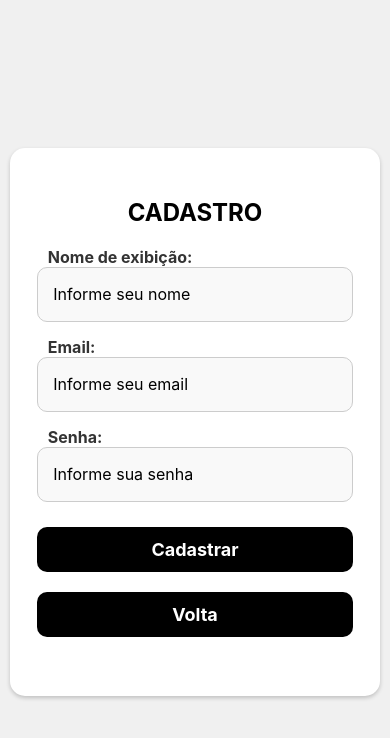
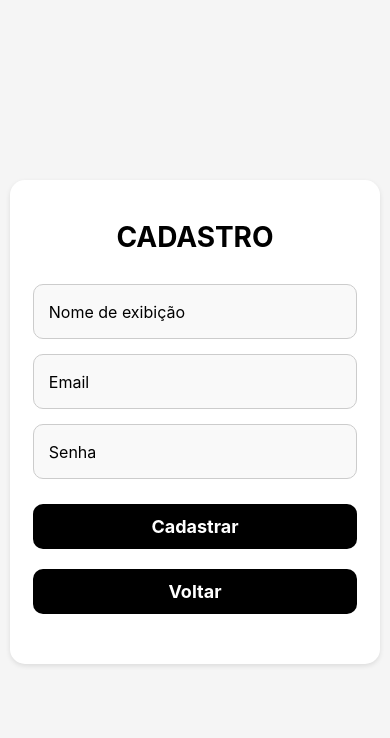
Before and after one commit to LTilio/InsuLogApp, a React Native app in the folder InsuLog/: screen /StackSignUpScreen in a window 390 px wide. Shown: the top 738 px of the page. Built offline with nearby package versions, Linux system fonts and the light colour scheme.

Commit message:
Fix: Card SignUp

```diff
--- a/InsuLog/src/components/ButtonComponent.tsx
+++ b/InsuLog/src/components/ButtonComponent.tsx
@@ -28,7 +28,7 @@ export const styles = StyleSheet.create({
     width: "90%",
   },
   buttonDisabled: {
-    backgroundColor: "#d0b1e0",
+    backgroundColor: "#c5c5c5",
   },
   text: {
     color: "#fff",
--- a/InsuLog/src/screens/HomeScreen.tsx
+++ b/InsuLog/src/screens/HomeScreen.tsx
@@ -66,6 +66,7 @@ export function HomeScreen() {
 
     const message = `
 💉 *Registro de Glicose* 💉
+
 *Glicose*: ${latestDoc.glucose} mg/dL
 *Insulina Utilizada*: ${latestDoc.insulinUsed}
 *Quantidade*: ${latestDoc.insulinAmount} und
--- a/InsuLog/src/screens/SignUpSreen.tsx
+++ b/InsuLog/src/screens/SignUpSreen.tsx
@@ -1,7 +1,19 @@
 import { useState } from "react";
 import { useAuthContext } from "../context/AuthContext";
 import { AppUser } from "../@types/fireStore";
-import { Button, Keyboard, StyleSheet, Text, TextInput, TouchableWithoutFeedback, View } from "react-native";
+import {
+  Button,
+  Keyboard,
+  KeyboardAvoidingView,
+  Platform,
+  SafeAreaView,
+  ScrollView,
+  StyleSheet,
+  Text,
+  TextInput,
+  TouchableWithoutFeedback,
+  View,
+} from "react-native";
 import { API_KEY, AUTH_DOMAIN } from "@env";
 import { InputComponent } from "../components/InputComponent";
 import { ButtonComponent } from "../components/ButtonComponent";
@@ -14,10 +26,23 @@ export function SignUpScreen() {
   const [displayName, setDisplayName] = useState(""); // Nome de exibição
   const [email, setEmail] = useState(""); // Email
   const [password, setPassword] = useState(""); // Senha
+  const [inputError, setInputError] = useState(""); // Novo estado para erros personalizados
 
   const nav = useNavigation();
 
   const handleSignUp = async () => {
+    setInputError(""); // Reseta o erro
+
+    if (!displayName || !email || !password) {
+      setInputError("Por favor, preencha todos os campos.");
+      return;
+    }
+
+    if (!/^[^\s@]+@[^\s@]+\.[^\s@]+$/.test(email)) {
+      setInputError("Por favor, insira um email válido.");
+      return;
+    }
+
     const user: AppUser = { email, password, displayName };
     await signUp(user); // Chama a função de cadastro
   };
@@ -26,85 +51,61 @@ export function SignUpScreen() {
     nav.goBack();
   };
 
-  if (loading) {
-    return <Loader />;
-  }
-
   return (
-    <TouchableWithoutFeedback onPress={Keyboard.dismiss}>
-      <View style={styles.outerContainer}>
+    <KeyboardAvoidingView style={styles.outerContainer} behavior="padding">
+      <ScrollView contentContainerStyle={styles.scrollContainer}>
         <View style={styles.container}>
           <Text style={styles.title}>CADASTRO</Text>
-          <Text style={styles.label}>Nome de exibição:</Text>
-          <TextInput
-            style={styles.input}
-            placeholder="Informe seu nome"
+          <InputComponent
+            placeHolder="Nome de exibição"
             value={displayName}
-            onChangeText={setDisplayName}
+            inputtype={false}
+            handleonChange={setDisplayName}
           />
-          <Text style={styles.label}>Email: </Text>
-          <TextInput style={styles.input} onChangeText={setEmail} value={email} placeholder="Informe seu email" />
-          <Text style={styles.label}>Senha: </Text>
-          <TextInput
-            style={styles.input}
-            onChangeText={setPassword}
-            value={password}
-            placeholder="Informe sua senha"
-            secureTextEntry
-          />
-          <ButtonComponent handleOnPress={handleSignUp} title="Cadastrar"/>
-          <ButtonComponent handleOnPress={handleLoginScreen} title="Volta" />
+          <InputComponent placeHolder="Email" value={email} inputtype={false} handleonChange={setEmail} />
+          <InputComponent placeHolder="Senha" value={password} inputtype={true} handleonChange={setPassword} />
+          {(inputError || error) && <Text style={styles.errorText}>{inputError || error}</Text>}
+          {loading && <Loader />}
+          <ButtonComponent title="Cadastrar" handleOnPress={handleSignUp} disable={loading} />
+          <ButtonComponent title="Voltar" handleOnPress={handleLoginScreen} />
         </View>
-      </View>
-    </TouchableWithoutFeedback>
+      </ScrollView>
+    </KeyboardAvoidingView>
   );
 }
 
 const styles = StyleSheet.create({
-  container: {
+  outerContainer: {
     flex: 1,
-    maxHeight: "65%",
-    width: "95%",
+    backgroundColor: "#f5f5f5",
+  },
+  scrollContainer: {
+    flexGrow: 1,
     justifyContent: "center",
     alignItems: "center",
-    margin: 10,
-    padding: 10,
+  },
+  container: {
+    width: "95%",
+    paddingInline: 5,
+    paddingBlock: 40,
     borderRadius: 15,
     backgroundColor: "#fff",
     shadowColor: "#000",
     shadowOffset: { width: 0, height: 2 },
-    shadowOpacity: 0.2,
-    shadowRadius: 4,
-    elevation: 5,
+    shadowOpacity: 0.1,
+    shadowRadius: 5,
+    elevation: 3,
+    alignItems: "center",
   },
-  outerContainer: {
-    flex: 1,
-    justifyContent: "center",
-    alignItems: "center",
-    backgroundColor: "#f0f0f0", // Cor de fundo opcional
+  title: {
+    fontSize: 28,
+    fontWeight: "bold",
+    marginBottom: 30,
   },
-
-  title: {
-    fontSize: 24,
-    fontWeight: "bold",
-    marginBottom: 20,
-  },
-  label: {
-    alignSelf: "flex-start",
-    marginLeft: "8%",
-    fontSize: 16,
-    fontWeight: "bold",
-    color: "#333",
-  },
-  input: {
-    width: "90%",
-    height: 55,
-    borderRadius: 10,
-    borderWidth: 1,
-    borderColor: "#ccc",
-    paddingHorizontal: 15,
-    backgroundColor: "#f9f9f9",
-    marginBottom: 15,
-    fontSize: 16,
+  errorText: {
+    color: "red",
+    marginVertical: 10,
+    fontSize: 14,
+    textAlign: "center",
   },
 });
```
